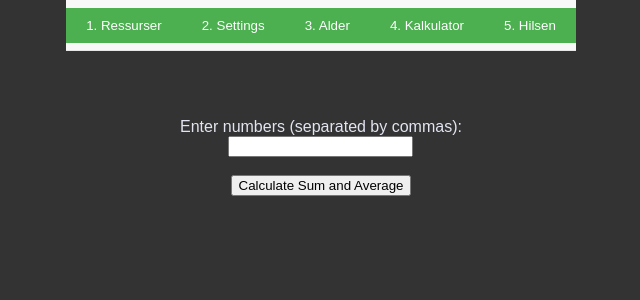
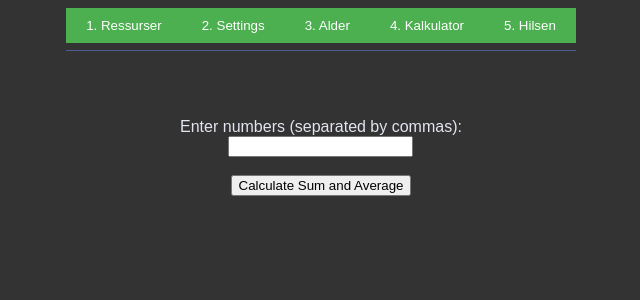
Before and after one commit to CarstenOst/IS_115PHP, a PHP site: page /4_Kalkulator.php in a window 1280 px wide. Shown: the top 300 px of the page, without its empty margins (319-959 px from the left). Run offline with PHP 8.4, Linux system fonts and the light colour scheme.

Commit message:
-Removed white background on Navbar in styles.css

```diff
--- a/Oppgave_1/styles.css
+++ b/Oppgave_1/styles.css
@@ -13,8 +13,8 @@ body {
 }
 
 #navbar {
-    background-color: #f8f8f8;
-    border-bottom: 1px solid #e7e7e7;
+    background-color: var(--php-dark-grey);
+    border-bottom: 1px solid var(--php-dark-blue);
     height: 50px;
     top: 0;
     display: flex;
```
